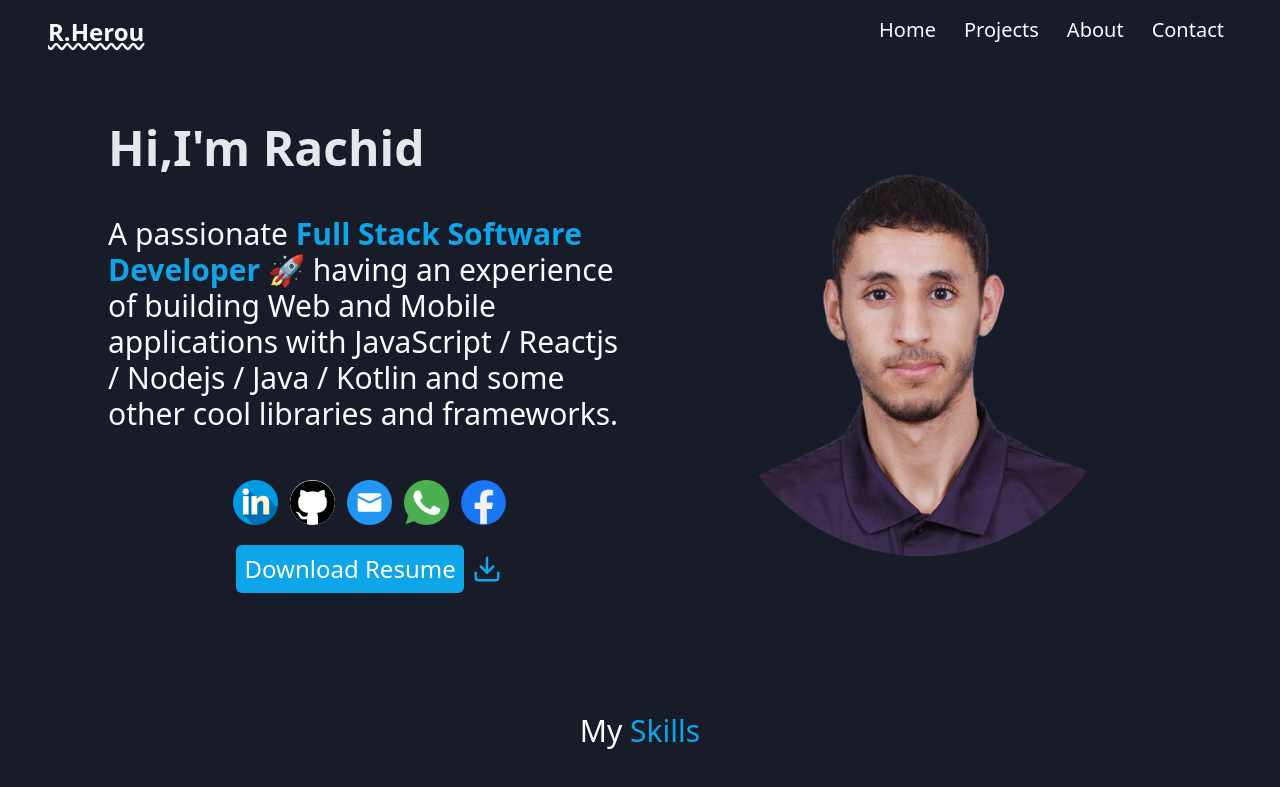
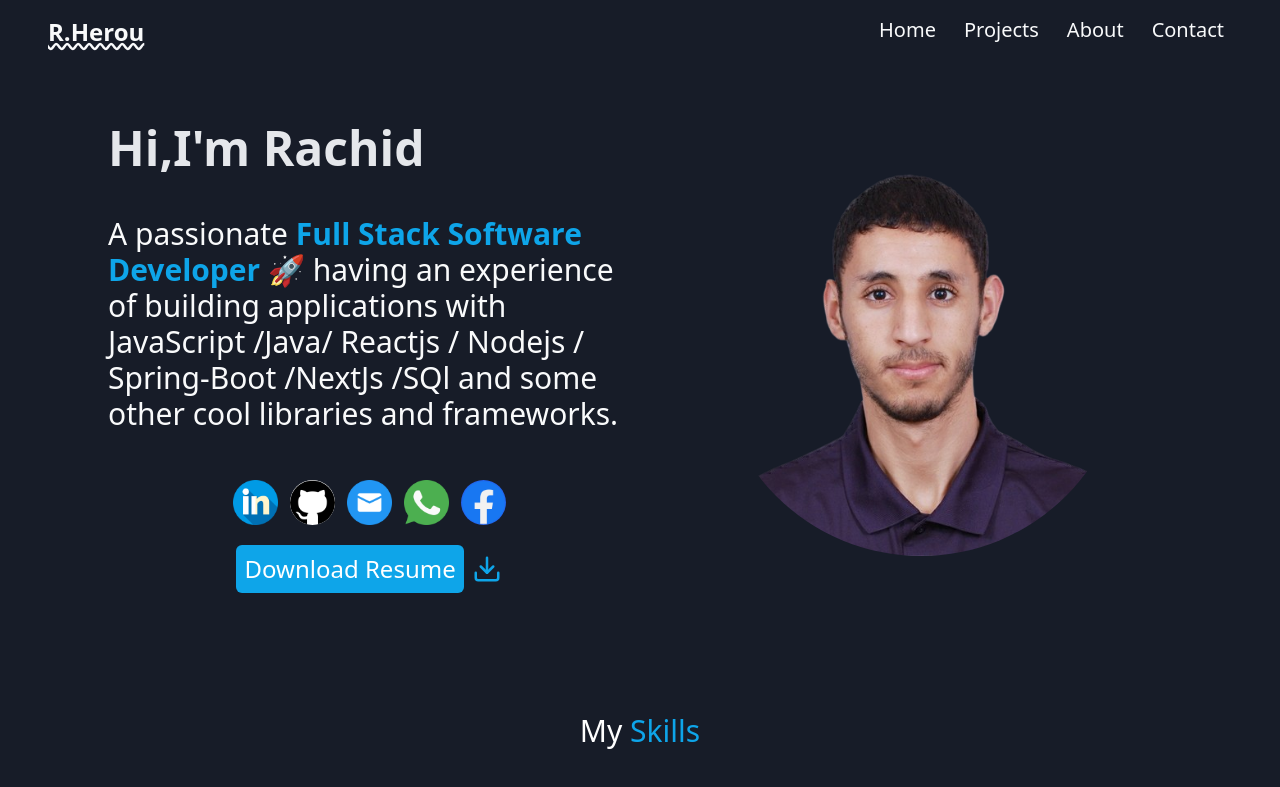
Before and after one commit to RachidHeroumti/Porfolio-Pro, a React (Vite) app: page / in a window 1280 px wide. Shown: the top 787 px of the page. Built offline with nearby package versions, Linux system fonts and the light colour scheme.

Commit message:
edit -desc

```diff
--- a/src/component/Hero.jsx
+++ b/src/component/Hero.jsx
@@ -33,7 +33,7 @@ function Hero() {
         </h1>
         <h2 className='text-xl sm:text-3xl py-2 font-medium'>
           A passionate <span className=' font-bold text-sky-500'>Full Stack Software Developer</span>  🚀 having an experience of
-          building Web and Mobile applications with JavaScript / Reactjs / Nodejs / Java / Kotlin and some other cool libraries and frameworks.
+          building  applications with JavaScript /Java/ Reactjs / Nodejs / Spring-Boot /NextJs /SQl and some other cool libraries and frameworks.
         </h2>
 
         <div className=''>
```
